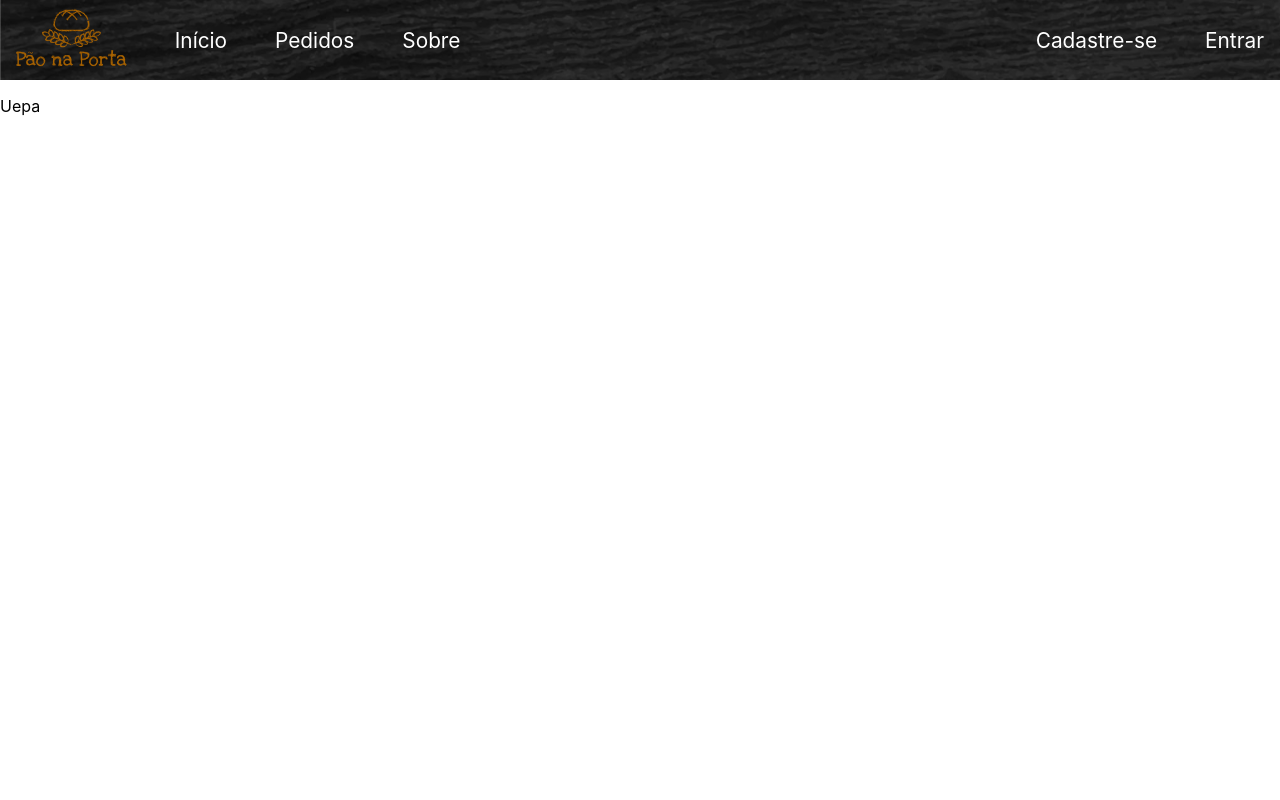
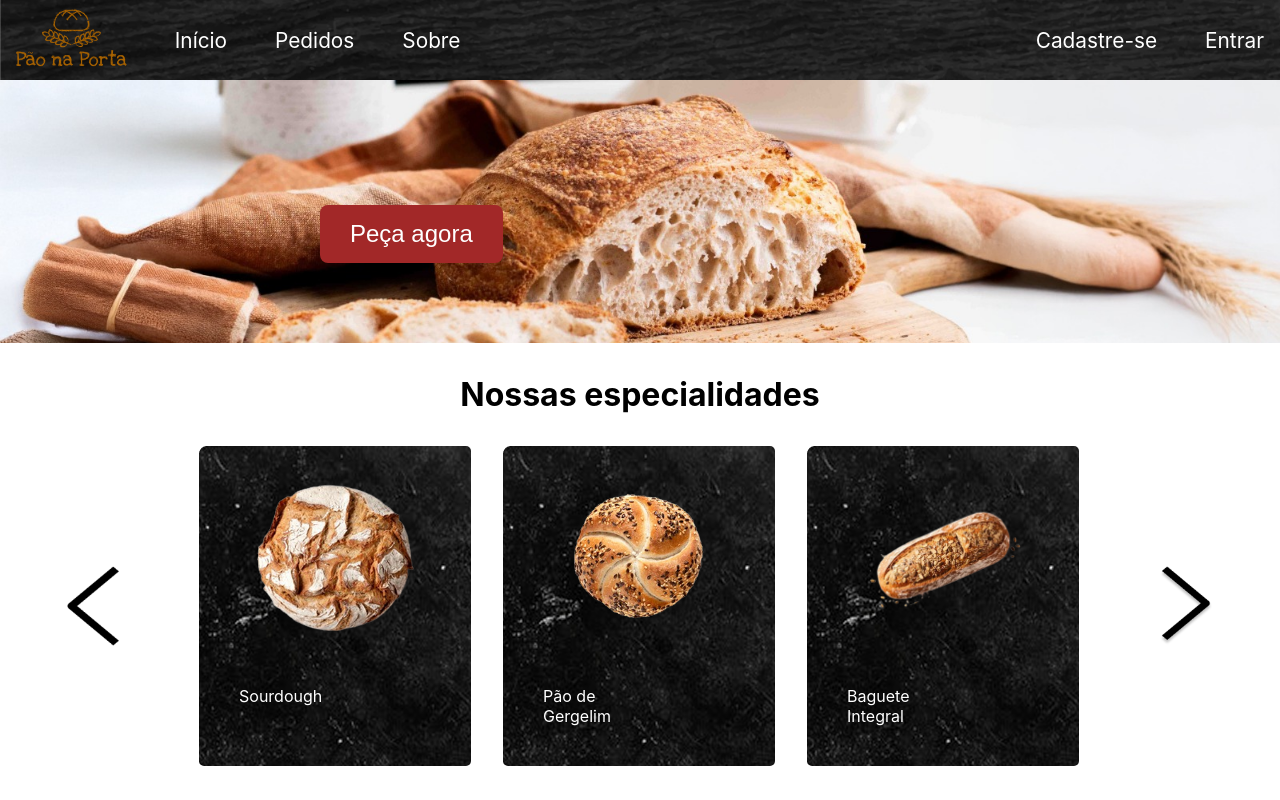
Before and after one commit to TJodasD/impacta-pao-na-porta, a React (Create React App) app in the folder front/: page / in a window 1280 px wide. Shown: the top 800 px of the page. Built offline with nearby package versions, Linux system fonts and the light colour scheme.

Commit message:
updating home screen

```diff
--- a/front/src/App.js
+++ b/front/src/App.js
@@ -1,5 +1,5 @@
 import { BrowserRouter, Routes, Route } from "react-router-dom";
-import Home from "./pages/home/home";
+import Home from "./pages/Home/home";
 import SignUp from "./pages/signUp/signUp";
 
 
--- a/front/src/pages/Home/home.css
+++ b/front/src/pages/Home/home.css
@@ -1,3 +1,76 @@
-.login{
-    background-color: white;
+.bodyContainer {
+    height: 70rem
 }
+
+.banner {
+    width: 100%;
+    display: block;
+    user-select: none;
+
+}
+
+.bannerContainer {
+    position: relative;
+    width: 100%;
+    margin: 0 auto;
+    overflow: hidden;
+    user-select: none;
+
+}
+
+
+.bannerButton {
+    position: absolute;
+    bottom: 5rem;
+    left: 20rem;
+    background-color: #a22828;
+    color: white;
+    border: none;
+    padding: 15px 30px;
+    font-size: 1.5rem;
+    font-weight: 500;
+    border-radius: 8px;
+    cursor: pointer;
+    transition: background-color 0.2s ease;
+}
+
+.bannerButton button:hover {
+    background-color: #891e1e;
+}
+
+.specialtiesContainer {
+    display: flex;
+    justify-self: center;
+    justify-content: center;
+    flex-direction: column;
+    padding-bottom: 10rem;
+}
+
+.specialtiesTitle {
+    font-size: 2rem;
+    font-weight: bold;
+    justify-content: center;
+    display: flex;
+}
+
+.cardContainer {
+    display: flex;
+    justify-content: center;
+    flex-direction: row;
+    gap: 2rem;
+    user-select: none;
+}
+
+.carouselContainer {
+    display: flex;
+    flex-direction: row;
+    gap: 5rem;
+    align-items: center;
+    user-select: none;
+}
+
+.arrow {
+    height: 5rem;
+    cursor: pointer;
+    user-select: none
+}
--- a/front/src/pages/Home/home.js
+++ b/front/src/pages/Home/home.js
@@ -1,16 +1,43 @@
-import "./home.css"
-import Header from "../../components/Header/Header.js"
-// import Footer from "../../components/footer"
+import Header from "../../components/Header/Header";
+import './home.css'
+import breadBackground from "../../assets/breadBanner3.png"
+import Card from "../../components/Card/Card"
+import pao1 from "../../assets/pao1.png"
+import pao2 from "../../assets/pao2.png"
+import pao3 from "../../assets/pao3.png"
+import leftArrow from "../../assets/leftArrow.png"
+import rightArrow from "../../assets/rightArrow.png"
+import Footer from "../../components/Footer/Footer";
+
+
 
 
 export default function Home() {
-    return(
-        <div>
+    console.log("teste")
+    return (
+        <div className="mainContainer">
+            <Header />
+            <div className="bodyContainer">
+                <div className="bannerContainer">
+                    <img src={breadBackground} className="banner"></img>
+                    <button className="bannerButton">Peça agora</button>
+                </div>
+                <div className="specialtiesContainer">
+                    <p className="specialtiesTitle"> Nossas especialidades</p>
 
-            <Header/>
-            <p>
-            Uepa
-            </p>
+                    <div className="carouselContainer">
+                        <img className="arrow" src={leftArrow} />
+                        <div className="cardContainer">
+                            <Card text={"Sourdough"} img={pao1} />
+                            <Card text={"Pão de Gergelim"} img={pao2} />
+                            <Card text={"Baguete Integral"} img={pao3} />
+                        </div>
+                        <img className="arrow" src={rightArrow} />
+                    </div>
+                </div>
+            </div>
+            <Footer />
+
         </div>
     )
 }
```
